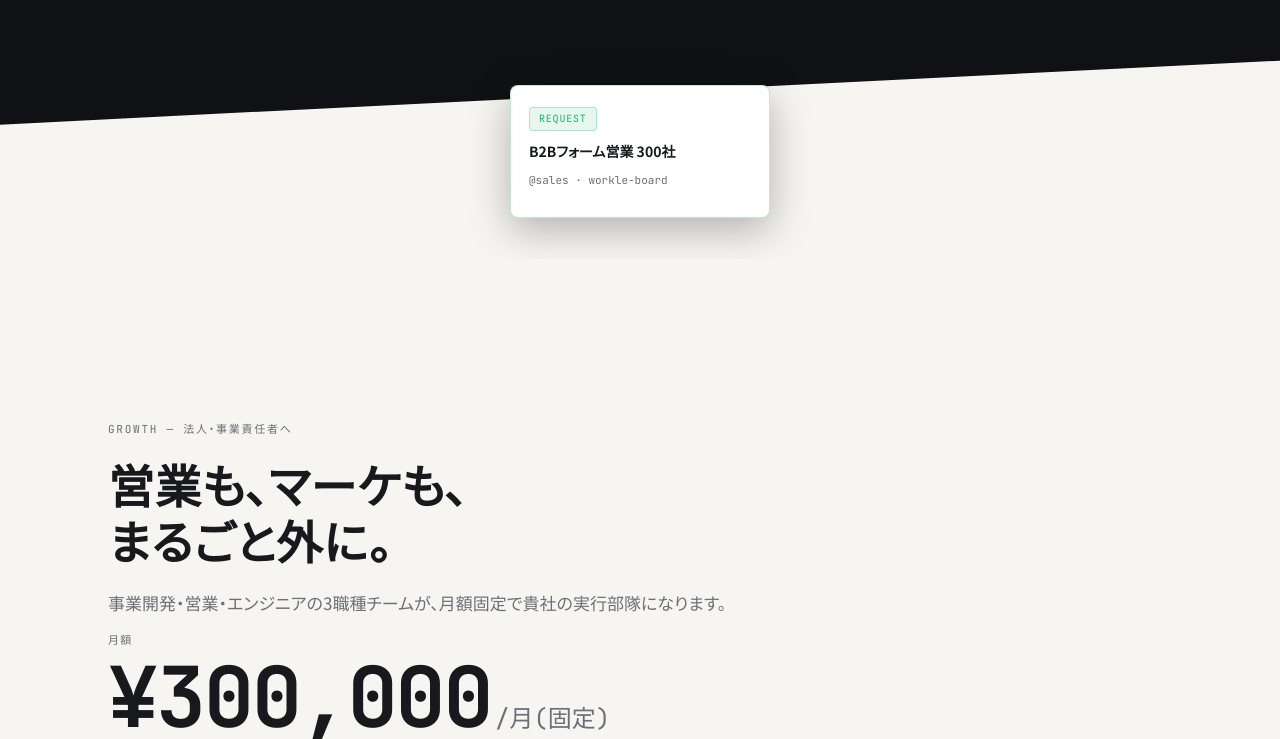
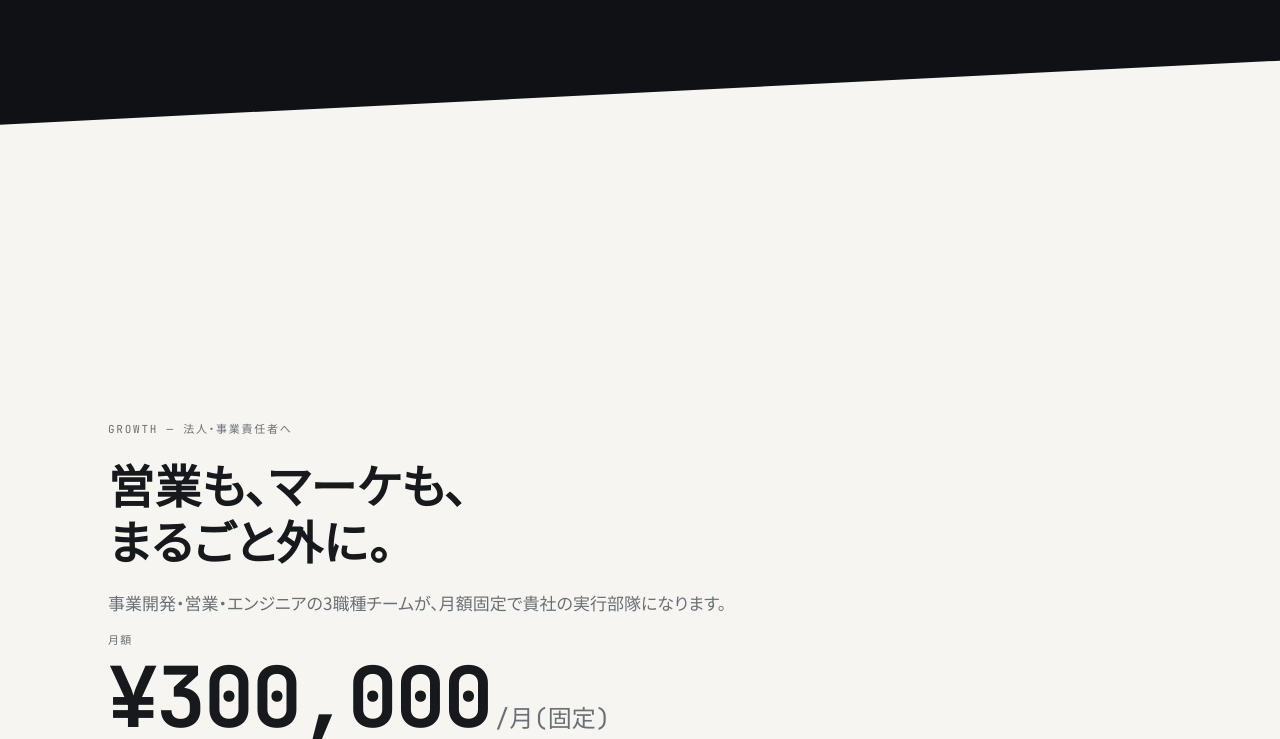
Before and after one commit to shionshionshion5101-commits/bpaas-lp, a Next.js app: page / in a window 1280 px wide. Shown: the part 3263-4002 px from the top of the page. Built offline with nearby package versions, Linux system fonts and the light colour scheme.

Commit message:
feat: シームアニメーション — 白ゾーンが下から斜めにふわっと浮き上がる

```diff
--- a/app/components/WorkleInteractions.tsx
+++ b/app/components/WorkleInteractions.tsx
@@ -108,29 +108,20 @@ export default function WorkleInteractions() {
     }
 
     // ============================================================
-    // SEAM — signature animation
-    // IntersectionObserver triggers status: REQUEST → IN PROGRESS → DONE
-    // prefers-reduced-motion: show DONE state immediately (no transitions)
+    // SEAM — 白ゾーンが下から斜めにふわっと浮き上がる
     // ============================================================
-    const seamEl = document.getElementById("seam");
-    const seamCard = seamEl?.querySelector<HTMLElement>(".seam-card");
-    if (seamEl && seamCard) {
+    const seamEl = document.querySelector<HTMLElement>(".seam");
+    if (seamEl) {
       if (reduce) {
-        seamCard.setAttribute("data-status", "done");
+        seamEl.classList.add("revealed");
       } else {
-        let played = false;
         const seamObserver = new IntersectionObserver(
           (entries) => {
-            if (!entries[0].isIntersecting || played) return;
-            played = true;
+            if (!entries[0].isIntersecting) return;
+            seamEl.classList.add("revealed");
             seamObserver.disconnect();
-
-            seamCard.setAttribute("data-status", "request");
-            const t1 = setTimeout(() => seamCard.setAttribute("data-status", "progress"), 700);
-            const t2 = setTimeout(() => seamCard.setAttribute("data-status", "done"), 1900);
-            cleanups.push(() => { clearTimeout(t1); clearTimeout(t2); });
           },
-          { threshold: 0.35 }
+          { threshold: 0.1 }
         );
         seamObserver.observe(seamEl);
         cleanups.push(() => seamObserver.disconnect());
--- a/app/globals.css
+++ b/app/globals.css
@@ -715,12 +715,16 @@ img { max-width: 100%; display: block; }
   background: var(--ink);
   clip-path: polygon(0 0, 100% 0, 100% 38%, 0 58%);
 }
-/* Light bottom */
+/* Light bottom — starts hidden below, floats up on .revealed */
 .seam::after {
   content: '';
   position: absolute;
   inset: 0;
   background: var(--paper);
+  clip-path: polygon(0 100%, 100% 100%, 100% 100%, 0 100%);
+  transition: clip-path 1.2s cubic-bezier(0.22, 1, 0.36, 1);
+}
+.seam.revealed::after {
   clip-path: polygon(0 58%, 100% 38%, 100% 100%, 0 100%);
 }
 
@@ -1273,7 +1277,7 @@ img { max-width: 100%; display: block; }
    REDUCED MOTION
    ============================================================ */
 @media (prefers-reduced-motion: reduce) {
-  .seam-card { transition: none !important; }
+  .seam::after { transition: none !important; }
   .marquee-track { animation: none !important; }
   .live { animation: none !important; }
   .cursor { animation: none !important; }
--- a/app/page.tsx
+++ b/app/page.tsx
@@ -263,19 +263,8 @@ export default function Home() {
           </div>
         </section>
 
-        {/* ====================================================
-            SEAM — 引き渡し演出（シグネチャー）
-            対角の境界でタスクカードが REQUEST → IN PROGRESS → DONE へ
-            ==================================================== */}
-        <div id="seam" className="seam" aria-hidden="true">
-          <div className="seam-inner">
-            <div className="seam-card" data-status="request">
-              <div className="sc-status">REQUEST</div>
-              <p className="sc-title">B2Bフォーム営業 300社</p>
-              <p className="sc-meta">@sales · workle-board</p>
-            </div>
-          </div>
-        </div>
+        {/* 斜め境界 */}
+        <div className="seam" aria-hidden="true" />
 
         {/* ====================================================
             §3 GROWTH (light)
```
